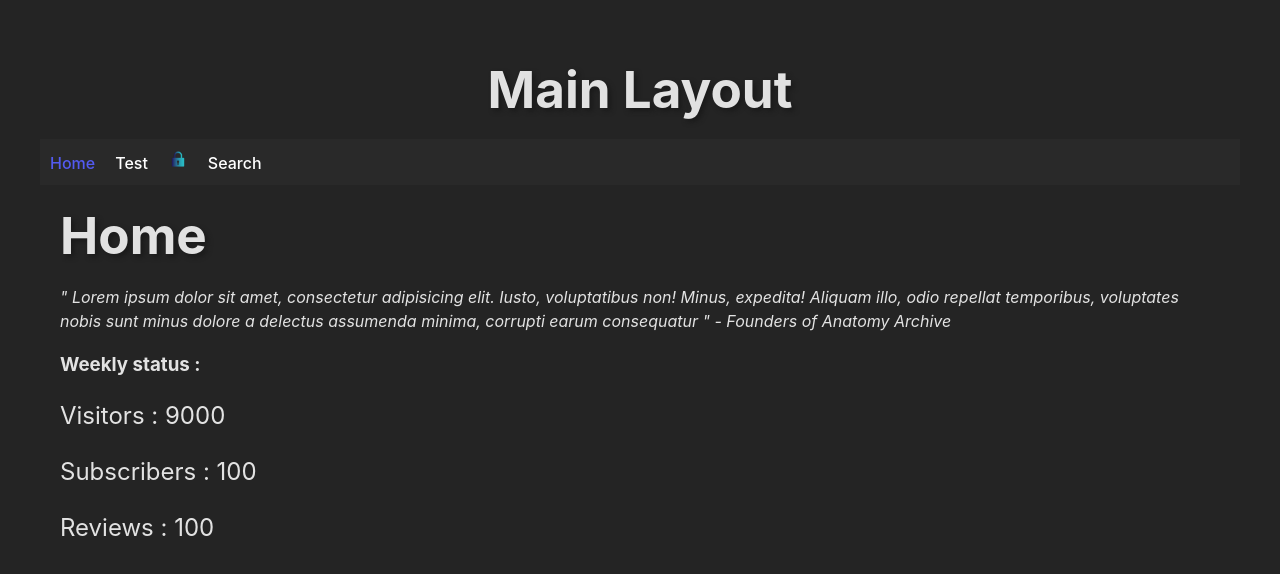
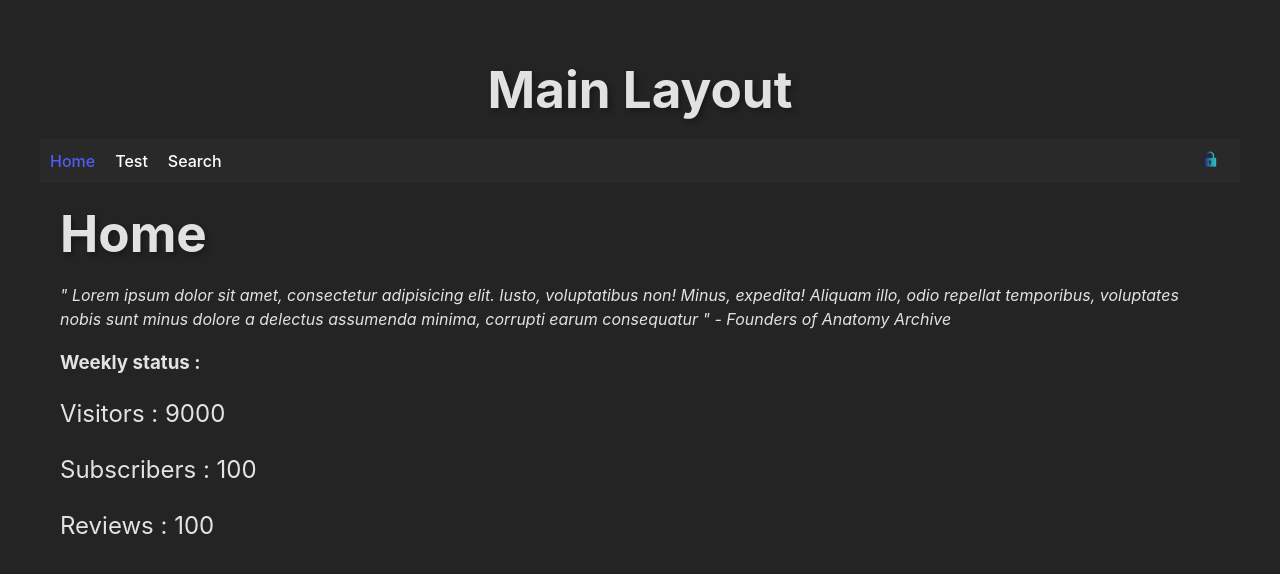
Before and after one commit to kotteletfisk/anatomy-archive-react, a React (Vite) app: page / in a window 1280 px wide. Shown: the top 574 px of the page. Built offline with nearby package versions, Linux system fonts and the light colour scheme.

Commit message:
add error page gif and med lock go to the right side in nav bar

```diff
--- a/src/App.jsx
+++ b/src/App.jsx
@@ -14,8 +14,8 @@ function App() {
     createRoutesFromElements(
       <Route path="/" element={<MainLayout />} errorElement={<ErrorPage />}>
         <Route path="/test" element={<Test />} />
-        <Route path="/AdminPage" element={<AdminPage />} />
-        <Route path='/search' element={<h1>TEST</h1>}/>
+        <Route path="/search" element={<h1>TEST</h1>} />
+        <Route path="/admin-page" element={<AdminPage />} />
       </Route>
     )
   );
--- a/src/layouts/MainLayout.jsx
+++ b/src/layouts/MainLayout.jsx
@@ -1,6 +1,5 @@
 import { NavLink, Outlet, useLocation } from "react-router-dom";
 import Home from "../pages/Home";
-
 
 function MainLayout() {
   const location = useLocation();
@@ -21,8 +20,10 @@ function MainLayout() {
         <div id="nav-items">
           <NavLink to="/">Home</NavLink>
           <NavLink to="/test">Test</NavLink>
-          <NavLink to="/AdminPage" className={'loginLock'}><img src="src\assets\loginLock.png" width={20} height={20}/></NavLink>
           <NavLink to="/search">Search</NavLink>
+          <NavLink to="/admin-page">
+            <img src="src\assets\loginLock.png" width={20} height={20} />
+          </NavLink>
         </div>
       </div>
 
--- a/src/pages/ErrorPage.jsx
+++ b/src/pages/ErrorPage.jsx
@@ -13,6 +13,9 @@ function ErrorPage() {
     <div id="error-page">
       <h1>Oops!</h1>
       <h3>Something went wrong</h3>
+
+      <img src="src/assets/awkward-kid.gif" alt="error" />
+
       <p>You must be smarter then us, this page has not been created yet.</p>
 
       <i style={{ color: "red" }}>
--- a/src/styles/index.css
+++ b/src/styles/index.css
@@ -29,7 +29,6 @@ a:hover {
 }
 
 body {
-
 }
 
 h1 {
@@ -114,8 +113,6 @@ th {
 #nav-bar {
   background-color: #292929;
   padding: 10px;
-  display: flex;
-  justify-content: flex-start;
   max-height: 50px;
 }
 
@@ -123,6 +120,11 @@ th {
   color: white;
   text-decoration: none;
   margin-right: 20px;
+}
+
+#nav-items a:last-child {
+  float: right;
+  margin-right: 10px;
 }
 
 #nav-items a:hover {
@@ -135,11 +137,6 @@ th {
 
 #nav-items a.active:hover {
   color: white;
-}
-
-.loginLock image {
-  width: 10px;
-  height: 10px;
 }
 
 /* Error page */
@@ -169,3 +166,9 @@ p {
   text-decoration: none;
   font-size: 20px;
 }
+
+#error-page img {
+  width: 200px;
+  height: 200px;
+  margin-bottom: 10px;
+}
```
Also changed, not shown: src/assets/awkward-kid.gif (added).
